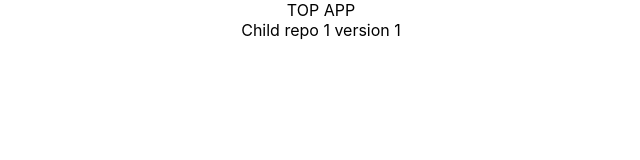
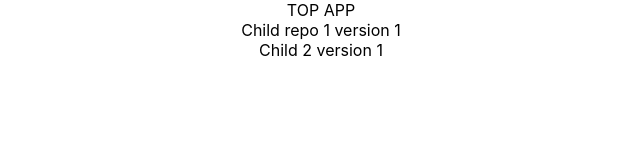
Before and after one commit to vadeneev/subtree, a React (Create React App) app: page / in a window 1280 px wide. Shown: the top 160 px of the page, without its empty margins (319-959 px from the left). Built offline with nearby package versions, Linux system fonts and the light colour scheme.

Commit message:
appends child2 from subtree

```diff
--- a/src/App.js
+++ b/src/App.js
@@ -1,13 +1,14 @@
 import React from 'react';
-import logo from './logo.svg';
 import './App.css';
 import Child from './modules/child1/src/component/Child/Child';
+import Child2 from './modules/child2/src/components/Child2/Child2';
 
 function App() {
   return (
     <div className="App">
       TOP APP
       <Child />
+      <Child2 />
     </div>
   );
 }
```
